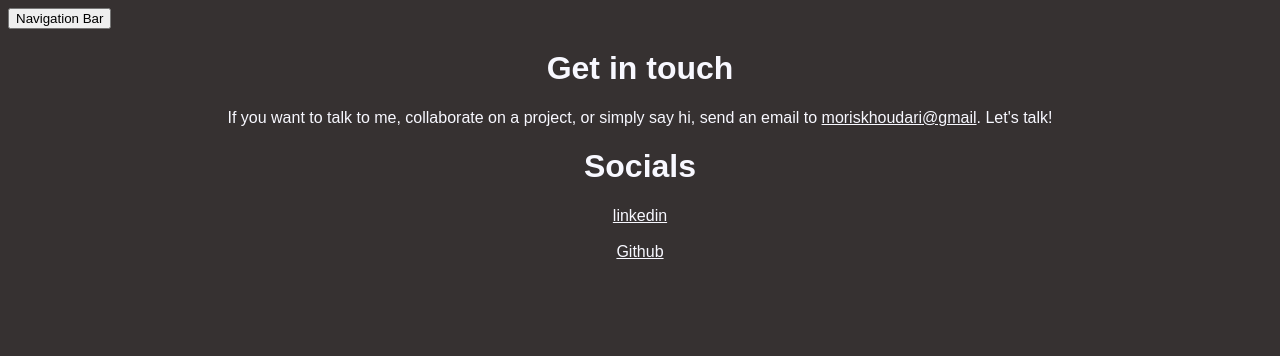
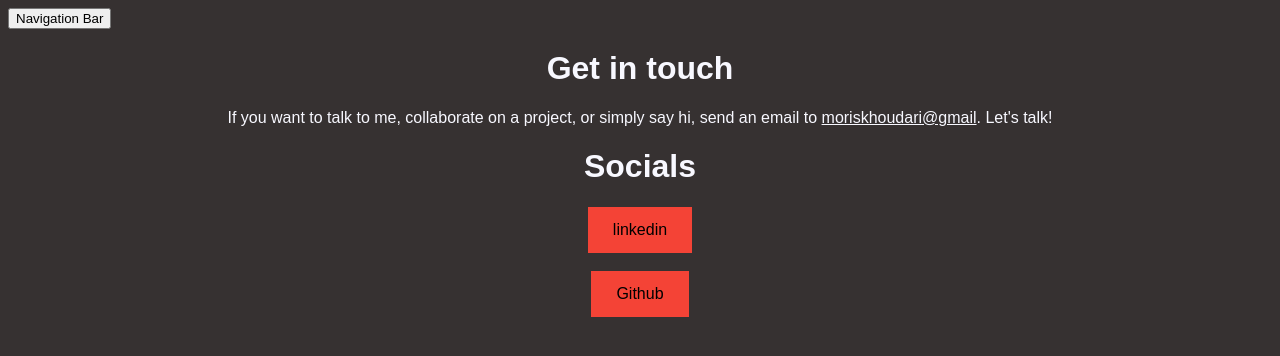
Before and after one commit to moris96/moris-portfolio, a React (Create React App) app: page /contact in a window 1280 px wide. Shown: the top 356 px of the page. Built offline with nearby package versions, Linux system fonts and the light colour scheme; a web font is replaced by a local one.

Commit message:
fixed scss styles for contact page

```diff
--- a/src/pages/Contact/Contact.js
+++ b/src/pages/Contact/Contact.js
@@ -10,8 +10,8 @@ export default function Contact(){
 
         <h1 className={styles.socials}>Socials</h1>
         <div className={styles.socials}>
-            <a className="linkden" href="https://www.linkedin.com/in/moris-khoudari-abady/" target="_blank">linkedin</a><br/>
-            <br/><a className="github" href="https://github.com/moris96" target="_blank">Github</a>
+            <a className={styles.linkden} href="https://www.linkedin.com/in/moris-khoudari-abady/" target="_blank">linkedin</a><br/>
+            <br/><a className={styles.github} href="https://github.com/moris96" target="_blank">Github</a>
 
         </div>
     </>
```
